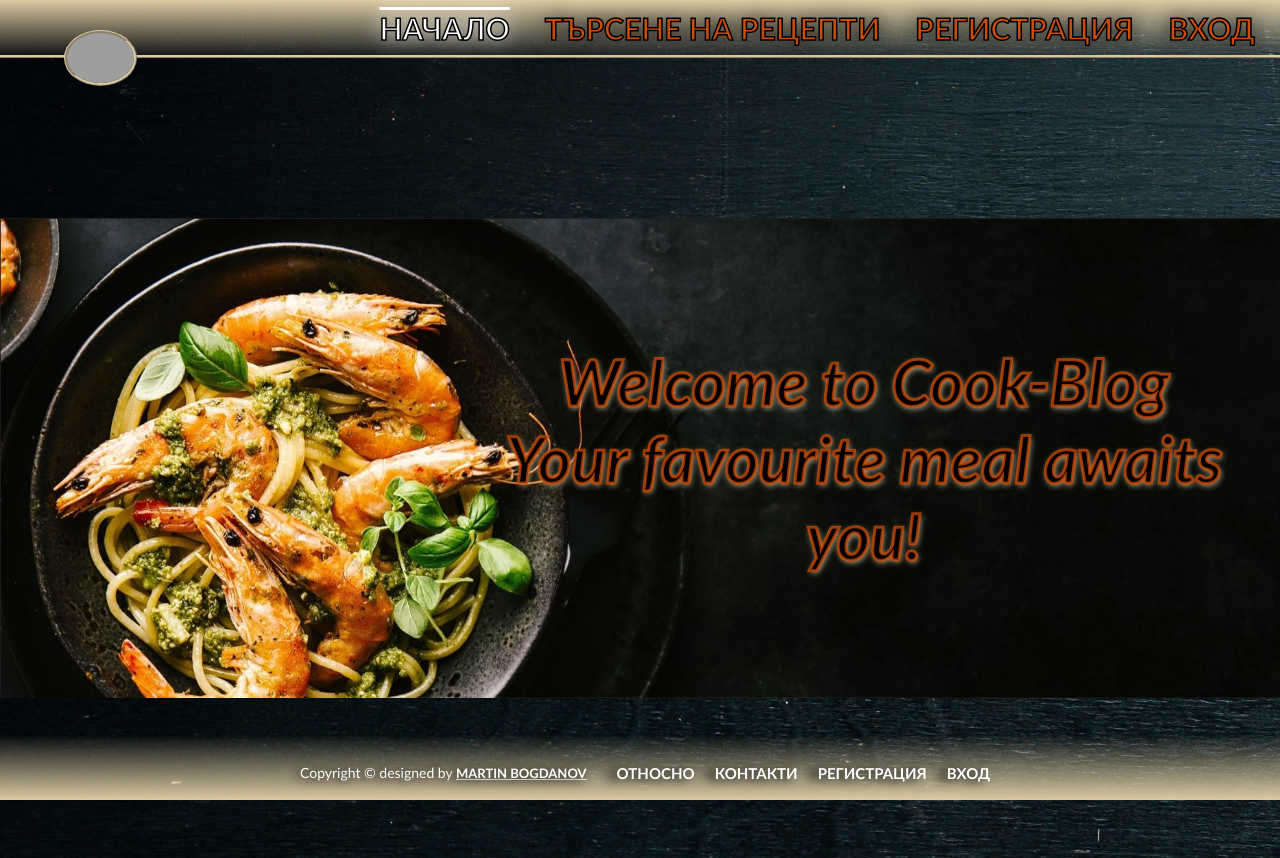
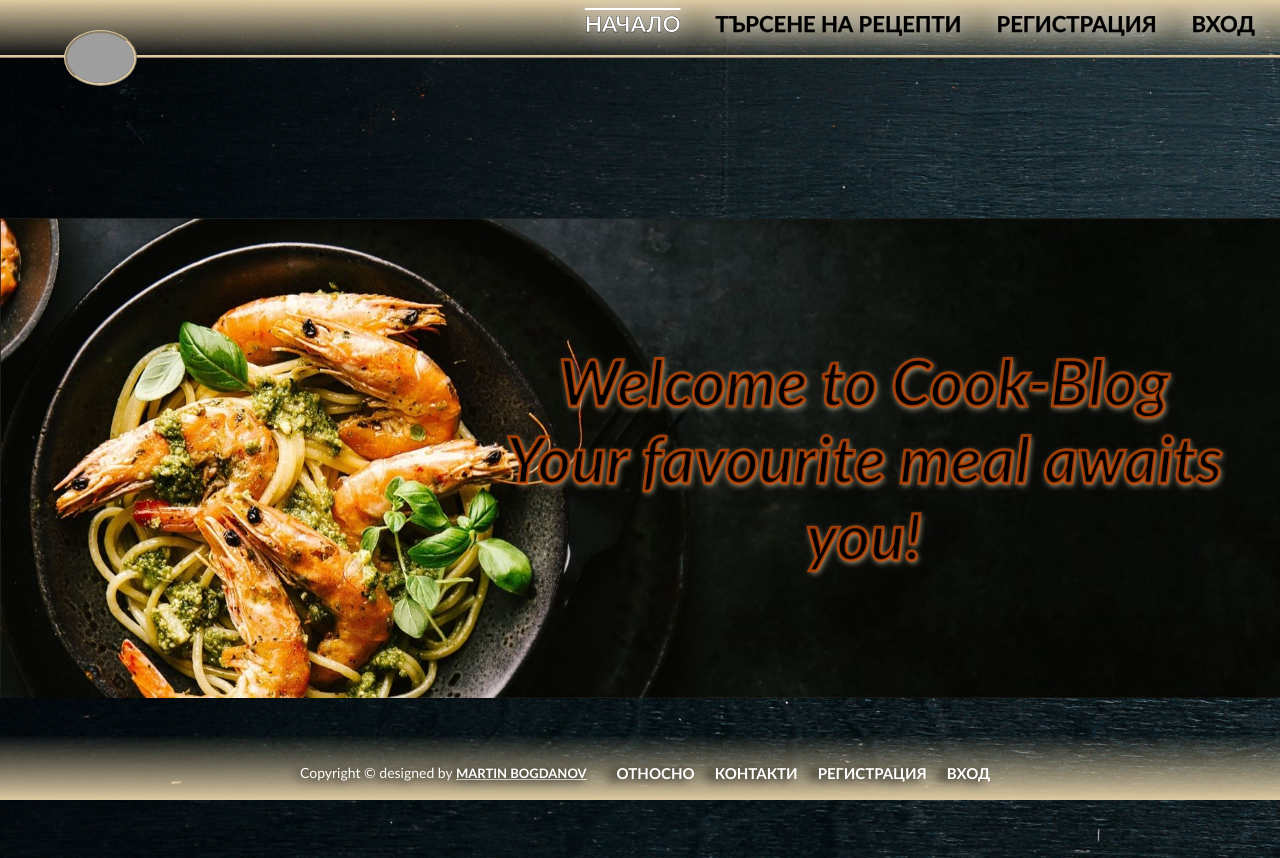
Before and after one commit to SpooRe91/react-cook-blog, a React (Create React App) app in the folder client/: page / in a window 1280 px wide. Built offline with nearby package versions, Linux system fonts and the light colour scheme; grey boxes are pictures that could not be loaded.

Commit message:
css update

```diff
--- a/client/public/css/site.css
+++ b/client/public/css/site.css
@@ -83,13 +83,13 @@ nav ul {
 }
 
 nav ul li a {
-    font-size: 30px;
+    font-size: 22px;
     text-decoration: none;
     text-transform: uppercase;
-    -webkit-text-stroke: 1.5px #000000;
-    color: #cc4e06;
+    -webkit-text-stroke: 0.3px #000000;
+    color: #000000;
     font-weight: bold;
-    text-shadow: black 0px 0px 20px;
+    text-shadow: #ffffff 0px 0px 20px;
 }
 
 nav ul li a:hover {
@@ -101,13 +101,13 @@ nav ul li a:hover {
 }
 
 a.logout-main {
-    font-size: 30px;
+    font-size: 20px;
     text-decoration: none;
     text-transform: uppercase;
-    -webkit-text-stroke: 1.5px #000000;
-    color: #ffffff;
+    -webkit-text-stroke: 0.2px #000000;
+    color: #cc0606;
     font-weight: bold;
-    text-shadow: black 0px 0px 20px;
+    text-shadow: white 0px 0px 20px;
 }
 
 a.logout-main:hover {
@@ -591,6 +591,14 @@ input[type=password] {
     color: #ffffff;
 }
 
+.added-field {}
+
+.unit-select {
+    width: 100%;
+    padding: 10px;
+    border-radius: 10px;
+}
+
 .add-recipe-text {
     background: none;
     color: #DECBA4;
```
